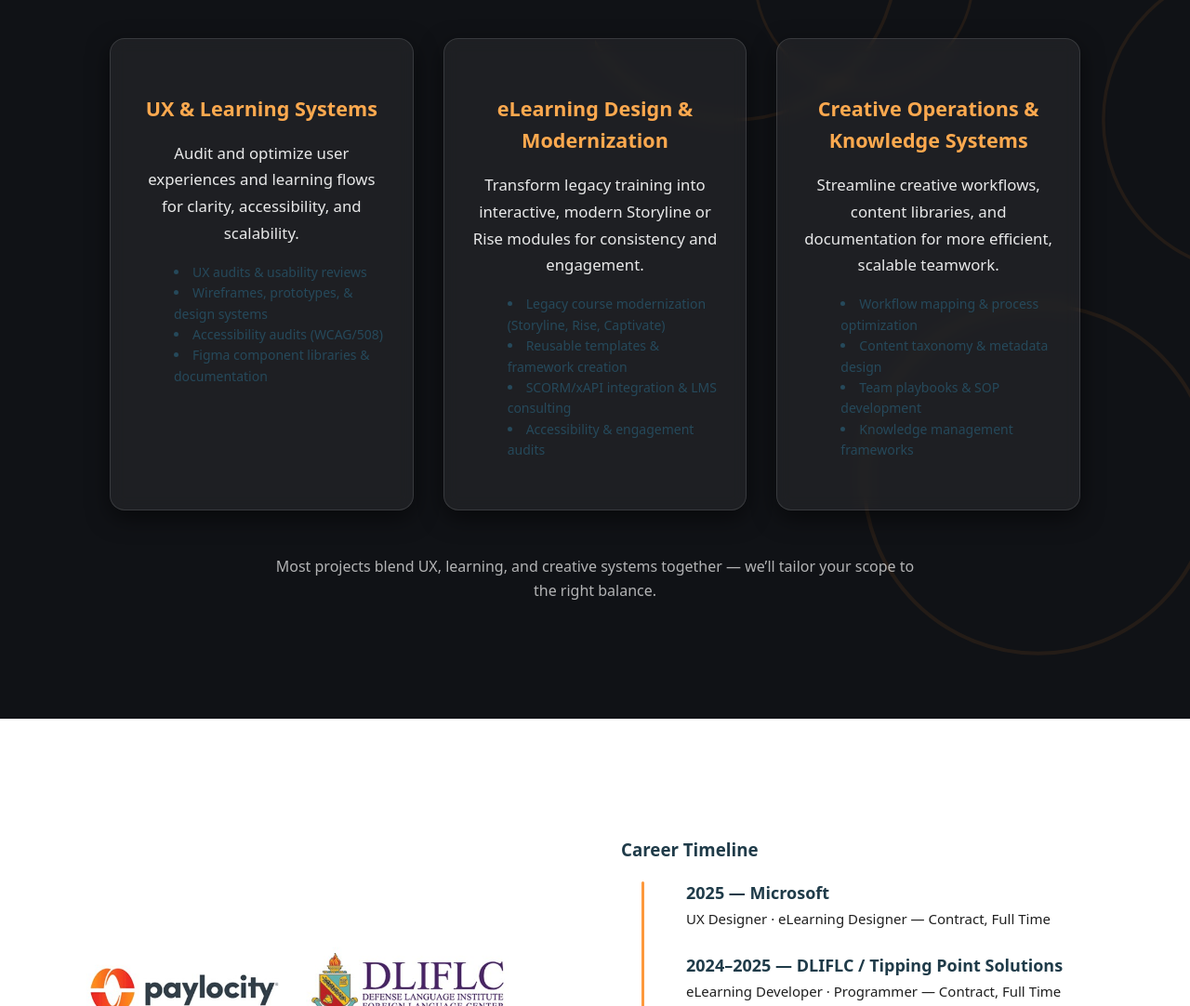
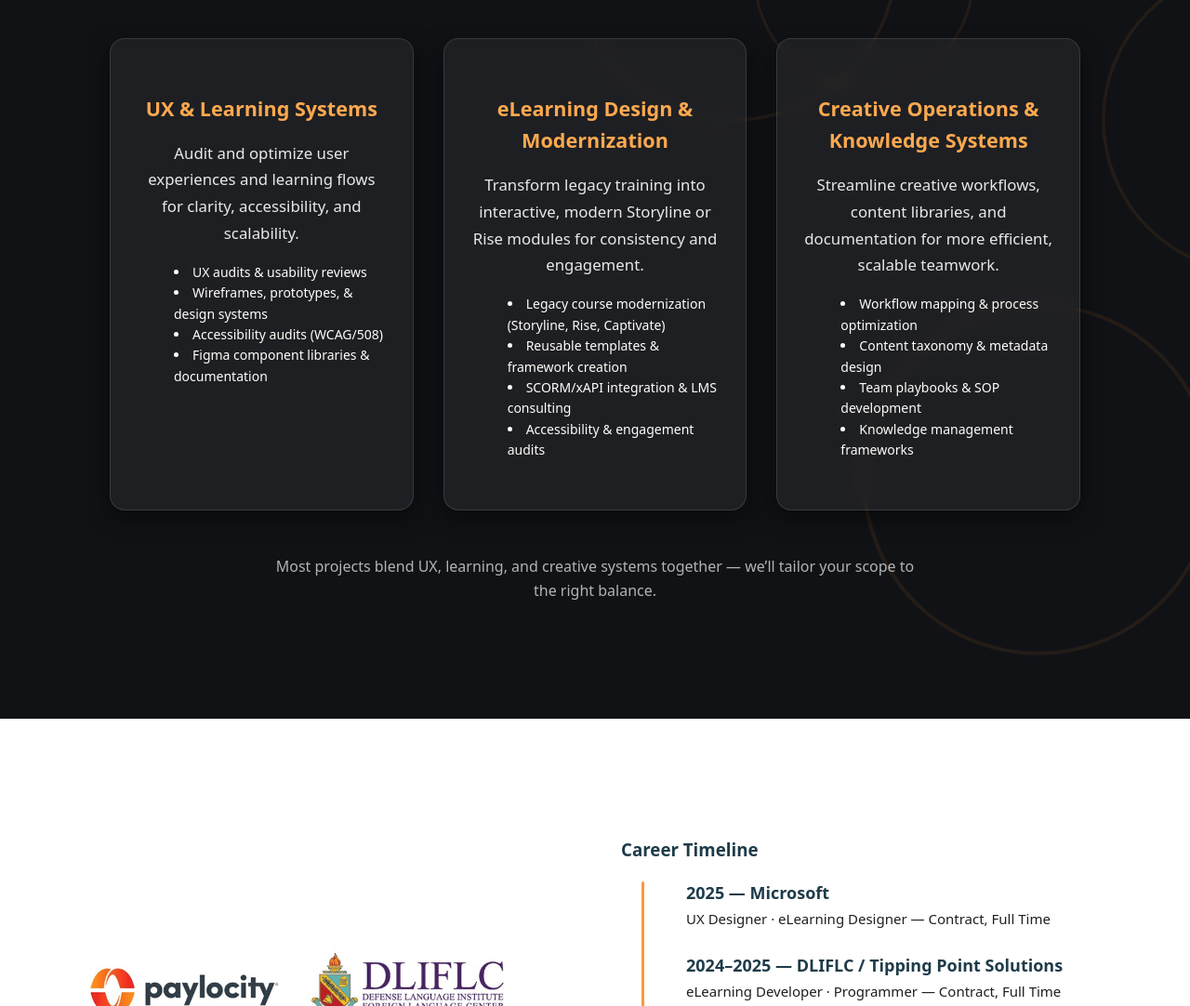
Before and after one commit to Jaden-T/jaden-terrance, a plain HTML site: page index.html in a window 1280 px wide. Shown: the part 1822-2904 px from the top of the page at 93% size. Drawn offline with Linux system fonts and the light colour scheme.

Commit message:
Update index.html

```diff
--- a/index.html
+++ b/index.html
@@ -765,7 +765,7 @@ dialog::backdrop{background:rgba(0,0,0,.6)}
         <h3>UX & Learning Systems</h3>
         <p>
           Audit and optimize user experiences and learning flows for clarity, accessibility, and scalability.
-                 <ul style="text-align:left;color:var(--muted);font-size:14px;line-height:1.6;list-style:disc inside;">
+                 <ul style="text-align:left;color:var(--cream);font-size:14px;line-height:1.6;list-style:disc inside;">
         <li>UX audits & usability reviews</li>
         <li>Wireframes, prototypes, & design systems</li>
         <li>Accessibility audits (WCAG/508)</li>
@@ -777,7 +777,7 @@ dialog::backdrop{background:rgba(0,0,0,.6)}
         <h3>eLearning Design & Modernization</h3>
         <p>
           Transform legacy training into interactive, modern Storyline or Rise modules for consistency and engagement.
-                 <ul style="text-align:left;color:var(--muted);font-size:14px;line-height:1.6;list-style:disc inside;">
+                 <ul style="text-align:left;color:var(--cream);font-size:14px;line-height:1.6;list-style:disc inside;">
         <li>Legacy course modernization (Storyline, Rise, Captivate)</li>
         <li>Reusable templates & framework creation</li>
         <li>SCORM/xAPI integration & LMS consulting</li>
@@ -789,7 +789,7 @@ dialog::backdrop{background:rgba(0,0,0,.6)}
         <h3>Creative Operations & Knowledge Systems</h3>
         <p>
           Streamline creative workflows, content libraries, and documentation for more efficient, scalable teamwork.
-                 <ul style="text-align:left;color:var(--muted);font-size:14px;line-height:1.6;list-style:disc inside;">
+                 <ul style="text-align:left;color:var(--cream);font-size:14px;line-height:1.6;list-style:disc inside;">
         <li>Workflow mapping & process optimization</li>
         <li>Content taxonomy & metadata design</li>
         <li>Team playbooks & SOP development</li>
```
